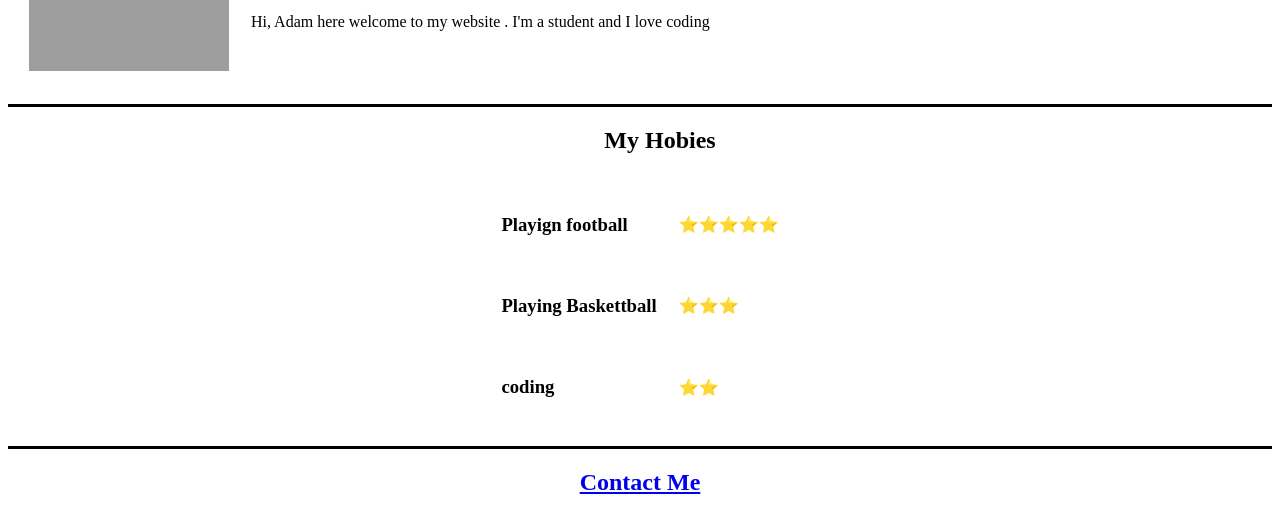
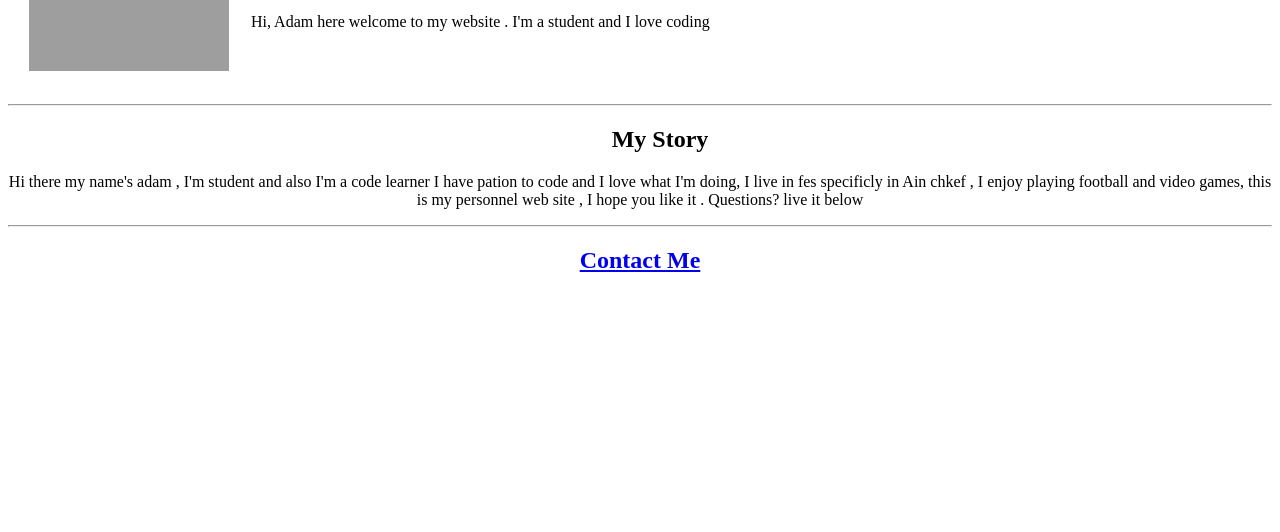
Before and after one commit to adammahjoubi/cv, a plain HTML site: page index.html in a window 1280 px wide. Shown: the part 158-690 px from the top of the page. Drawn offline with Linux system fonts and the light colour scheme; grey boxes are pictures that could not be loaded.

Commit message:
Add files via upload

```diff
--- a/index.html
+++ b/index.html
@@ -5,6 +5,7 @@
     <meta charset="UTF-8">
 
     <title>Adam Personnel website</title>
+<link rel="stylesheet" href="style.css">
 </head>
 <body>
   <table cellspacing = "20">
@@ -14,23 +15,12 @@
             <p><em><strong>Student at Takadoum</strong></em> </p>
             <p>Hi, Adam here welcome to my website . I'm a student and I love coding </p></td>
         </tr> </table>
-        <hr size="3 " noshade="" color="black">
-        <CEnter><ul><h2>My Hobies </h2> </ul>
+        <hr>
+        <CEnter><ul><h2>My Story </h2> </ul>
 
-       <table cellspacing= "20">
-            <tr>
-            <td><h3>Playign football</h3> </td>
-            <td> ⭐⭐⭐⭐⭐</td>
-            </tr>
-            <tr>
-    <td><h3>Playing Baskettball</h3></td>
-            <td>⭐⭐⭐</td>
-            </tr>
-            <tr><td><h3>coding</h3></td>
-            <td>⭐⭐</td>
-            </tr>
-            </table >
-        <hr size="3 " noshade="" color="black">
+       <p>Hi there my name's adam , I'm student and also I'm a code learner I have pation to code and I love what I'm doing, I live in fes specificly in Ain chkef , I enjoy playing football and video games, this is my personnel web site , I hope you like it .
+           Questions? live it below </p>
+        <hr>
         <h2><a href="contact-me.html">Contact Me</a></h2>
         <form  class="" action="index.html" method="post"></form>
 <label for="Your Name"></label>
```
Also changed, not shown: contact-me.html (+7 -5 lines).
